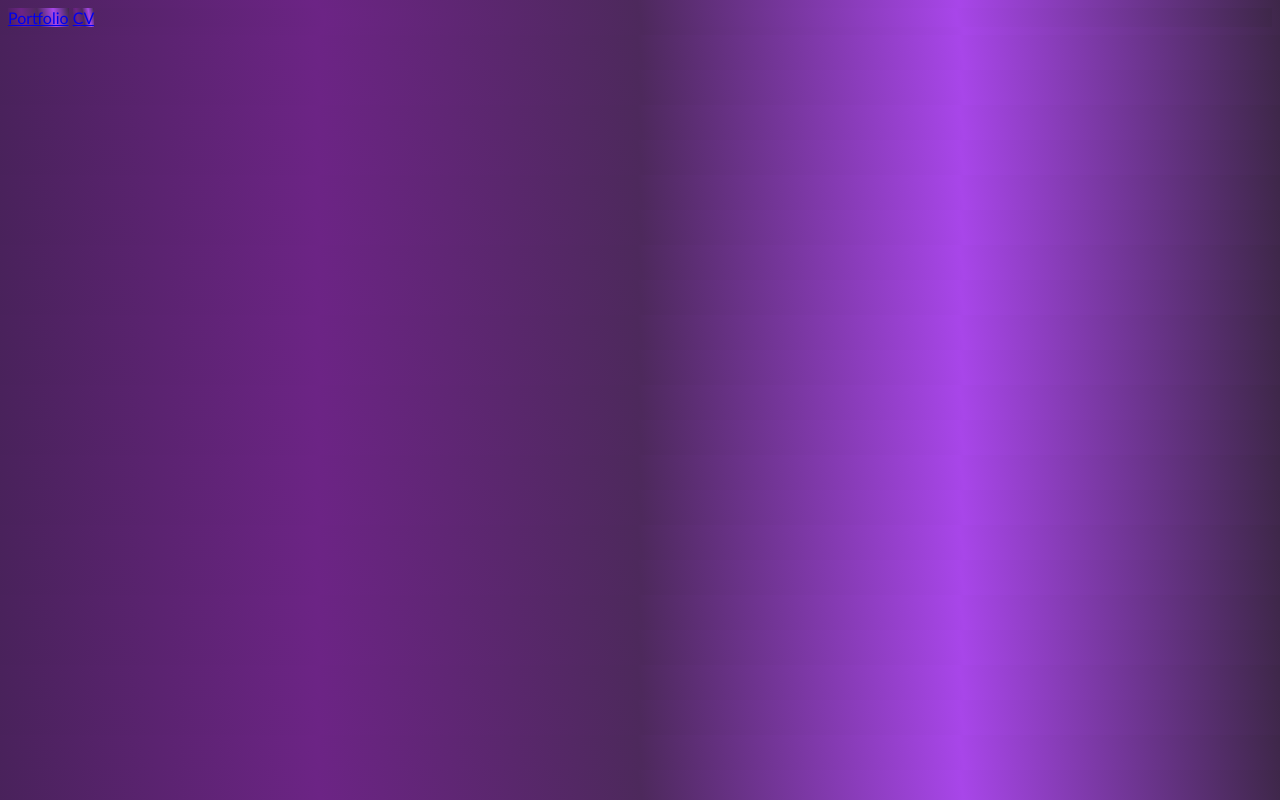
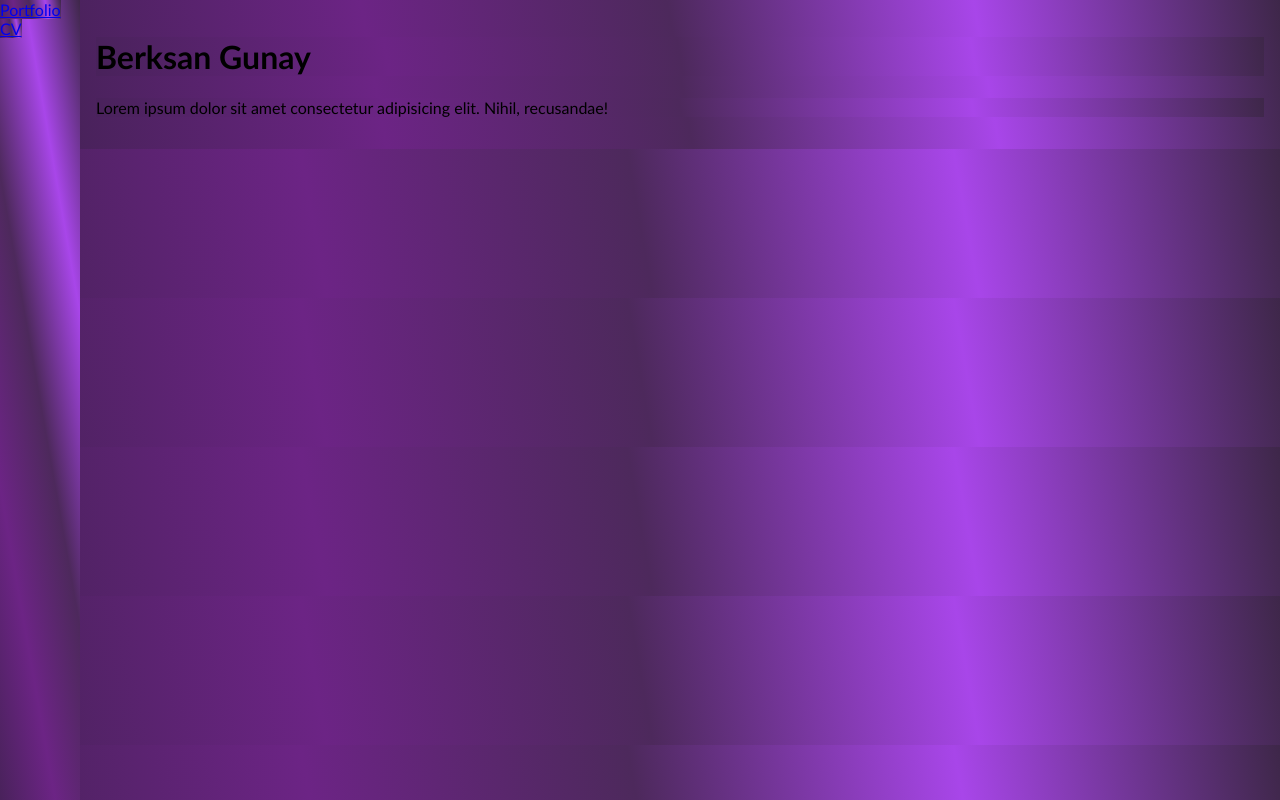
Before and after one commit to Beerksaan/cvcvcvcvcv, a plain HTML site: page index.html in a window 1280 px wide. Drawn offline with Linux system fonts and the light colour scheme.

Commit message:
dit is mijn game navbar

```diff
--- a/css/stayl.css
+++ b/css/stayl.css
@@ -11,3 +11,28 @@ font-family:'Gill Sans', 'Gill Sans MT', Calibri, 'Trebuchet MS', sans-serif ;
 --bg-primary: #23232e;
 --bg-secondary: #141418;
 }
+
+body{
+    color: black;
+    background-color: white;
+    margin: 0;
+    padding: 0;
+}
+body::-webkit-scrollbar{
+    width: 0.25rem;
+}
+body::-webkit-scrollbar-track{
+    background: #1e1e24 ;
+}
+body::-webkit-scrollbar-thumb{
+    background: #6649b8;
+}
+main{
+    margin-left: 5rem;
+    padding: 1rem;
+}
+.navBar{
+    width: 5rem;
+    height: 100vh;
+    position: fixed;
+}
--- a/index.html
+++ b/index.html
@@ -8,11 +8,15 @@
 </head>
 <body>
     <header></header>
-    <nav>
+    <nav class="navBar">
     <a href="portfolio.html">Portfolio</a>
     <a href="cv.html">CV</a>
     </nav>
-    <main></main>
+    <main>
+        <h1>Berksan Gunay</h1>
+
+        <p>Lorem ipsum dolor sit amet consectetur adipisicing elit. Nihil, recusandae!</p>
+    </main>
     <footer></footer>
 </body>
 </html>
```
